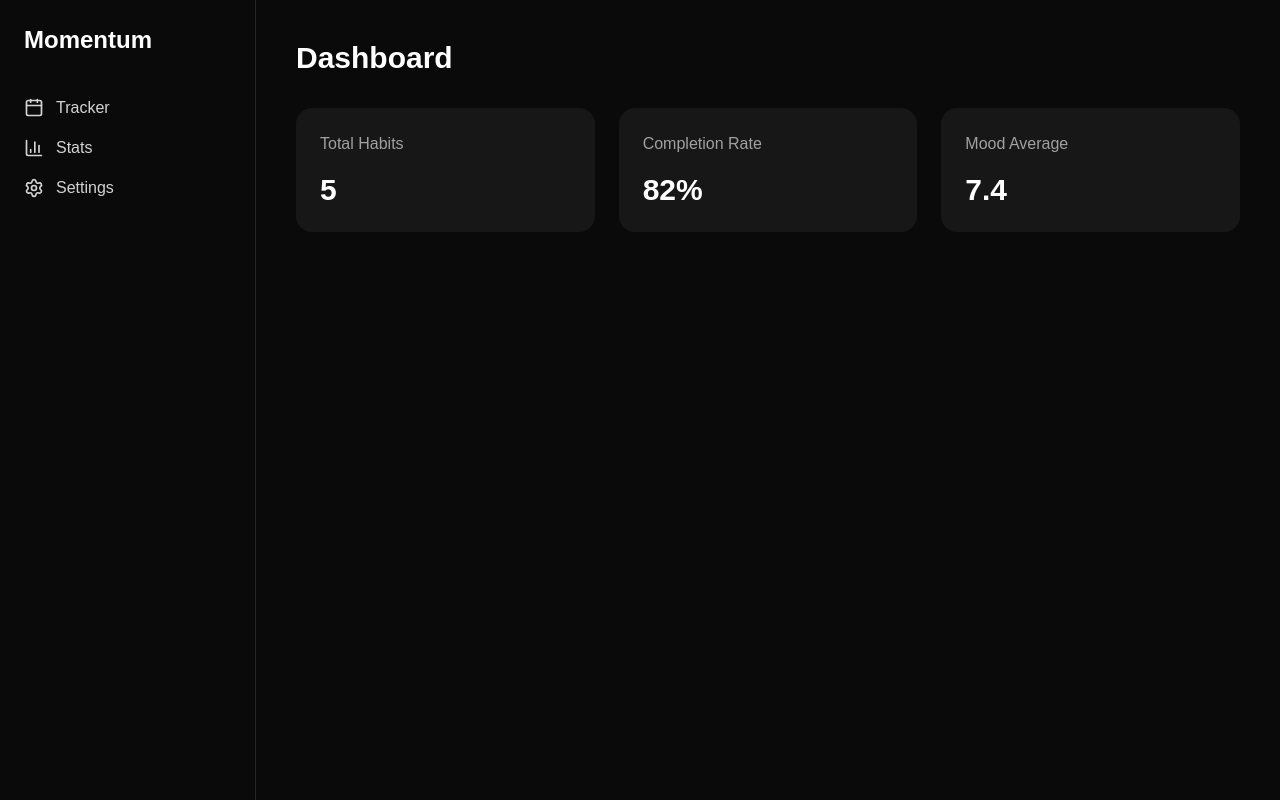
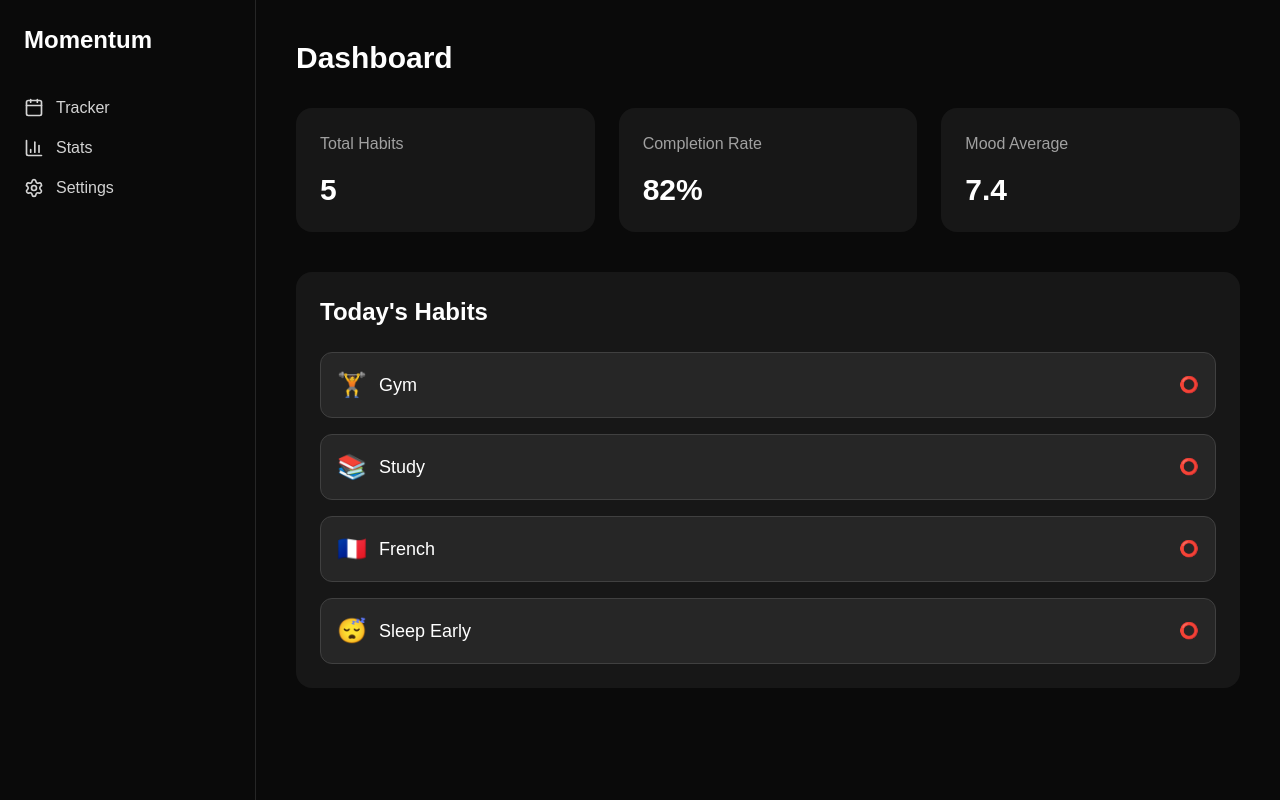
Before and after one commit to nngnamm/habit-analytics, a Next.js app: page / in a window 1280 px wide. Built offline with nearby package versions, Linux system fonts and the light colour scheme.

Commit message:
Add interactive habit tracker

```diff
--- a/package.json
+++ b/package.json
@@ -11,18 +11,19 @@
   "dependencies": {
     "lucide-react": "^1.14.0",
     "next": "16.2.5",
+    "postcss": "^8.5.14",
     "react": "19.2.4",
     "react-dom": "19.2.4"
   },
   "devDependencies": {
-    "@tailwindcss/postcss": "^4",
+    "@tailwindcss/postcss": "^4.2.4",
     "@types/node": "^20",
     "@types/react": "^19",
     "@types/react-dom": "^19",
     "babel-plugin-react-compiler": "1.0.0",
     "eslint": "^9",
     "eslint-config-next": "16.2.5",
-    "tailwindcss": "^4",
+    "tailwindcss": "^4.2.4",
     "typescript": "^5"
   }
 }
--- a/src/app/page.tsx
+++ b/src/app/page.tsx
@@ -1,5 +1,6 @@
 import Sidebar from "@/components/layout/sidebar";
 import DashboardCards from "@/components/dashboard/dashboard-cards";
+import HabitTracker from "@/components/tracker/habit-tracker";
 
 export default function Home() {
   return (
@@ -12,6 +13,7 @@ export default function Home() {
         </h2>
 
         <DashboardCards />
+        <HabitTracker />
       </section>
     </main>
   );
--- /dev/null
+++ b/src/components/tracker/habit-tracker.tsx
@@ -0,0 +1,60 @@
+"use client";
+
+import { useState } from "react";
+import { habits } from "@/data/habits";
+
+export default function HabitTracker() {
+  const [completedHabits, setCompletedHabits] = useState<number[]>([]);
+
+  function toggleHabit(id: number) {
+    if (completedHabits.includes(id)) {
+      setCompletedHabits(
+        completedHabits.filter((habitId) => habitId !== id)
+      );
+    } else {
+      setCompletedHabits([...completedHabits, id]);
+    }
+  }
+
+  return (
+    <div className="mt-10 rounded-2xl bg-neutral-900 p-6">
+      <h2 className="text-2xl font-semibold">
+        Today's Habits
+      </h2>
+
+      <div className="mt-6 space-y-4">
+        {habits.map((habit) => {
+          const completed = completedHabits.includes(habit.id);
+
+          return (
+            <button
+              key={habit.id}
+              onClick={() => toggleHabit(habit.id)}
+              className={`w-full rounded-xl border p-4 text-left transition ${
+                completed
+                  ? "border-green-500 bg-green-500/20"
+                  : "border-neutral-700 bg-neutral-800"
+              }`}
+            >
+              <div className="flex items-center justify-between">
+                <div className="flex items-center gap-3">
+                  <span className="text-2xl">
+                    {habit.emoji}
+                  </span>
+
+                  <span className="text-lg">
+                    {habit.name}
+                  </span>
+                </div>
+
+                <div>
+                  {completed ? "✅" : "⭕"}
+                </div>
+              </div>
+            </button>
+          );
+        })}
+      </div>
+    </div>
+  );
+}
--- /dev/null
+++ b/src/data/habits.ts
@@ -0,0 +1,22 @@
+export const habits = [
+  {
+    id: 1,
+    name: "Gym",
+    emoji: "🏋️",
+  },
+  {
+    id: 2,
+    name: "Study",
+    emoji: "📚",
+  },
+  {
+    id: 3,
+    name: "French",
+    emoji: "🇫🇷",
+  },
+  {
+    id: 4,
+    name: "Sleep Early",
+    emoji: "😴",
+  },
+];
```
Also changed, not shown: 1 other file (tests, documents, lock files or other folders).
